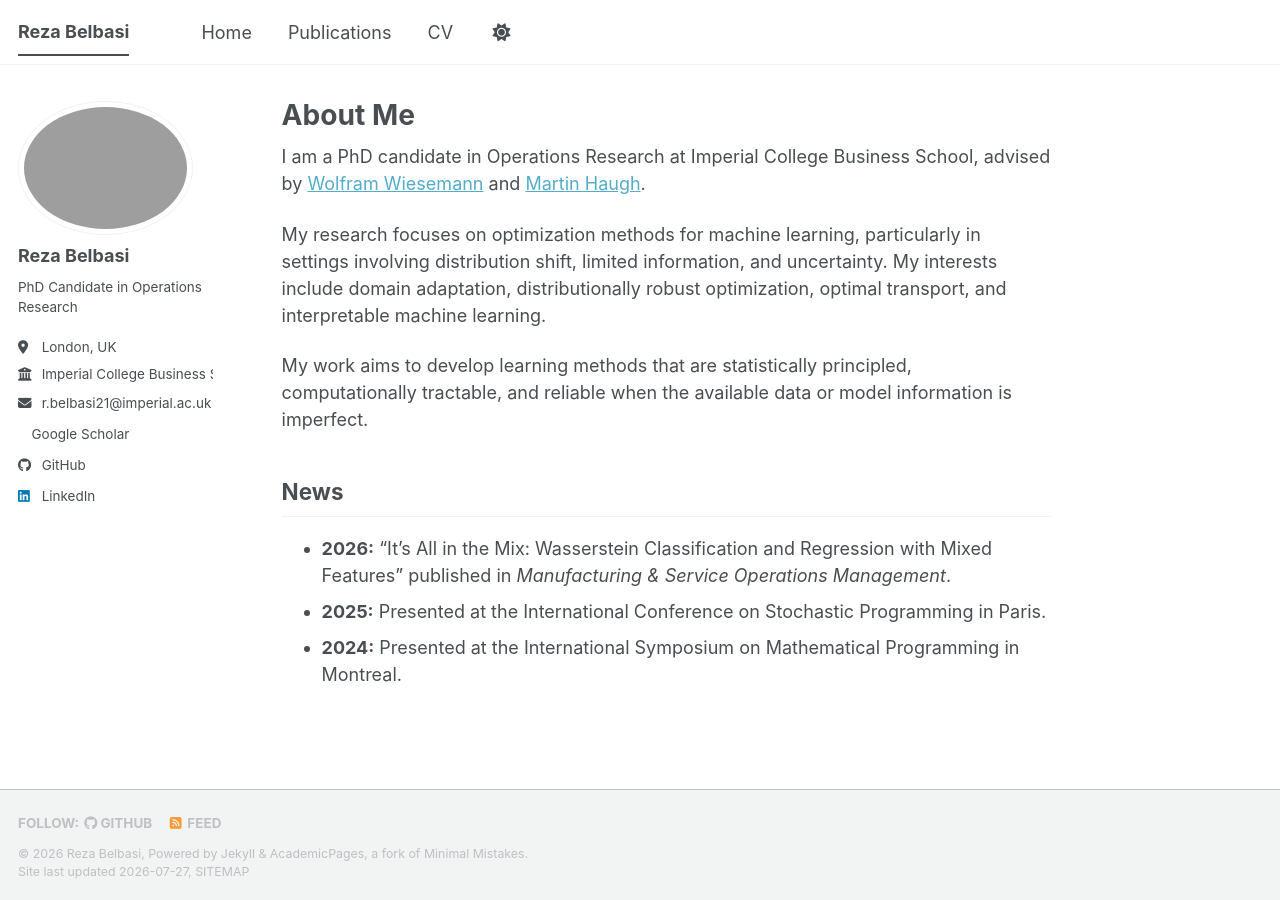
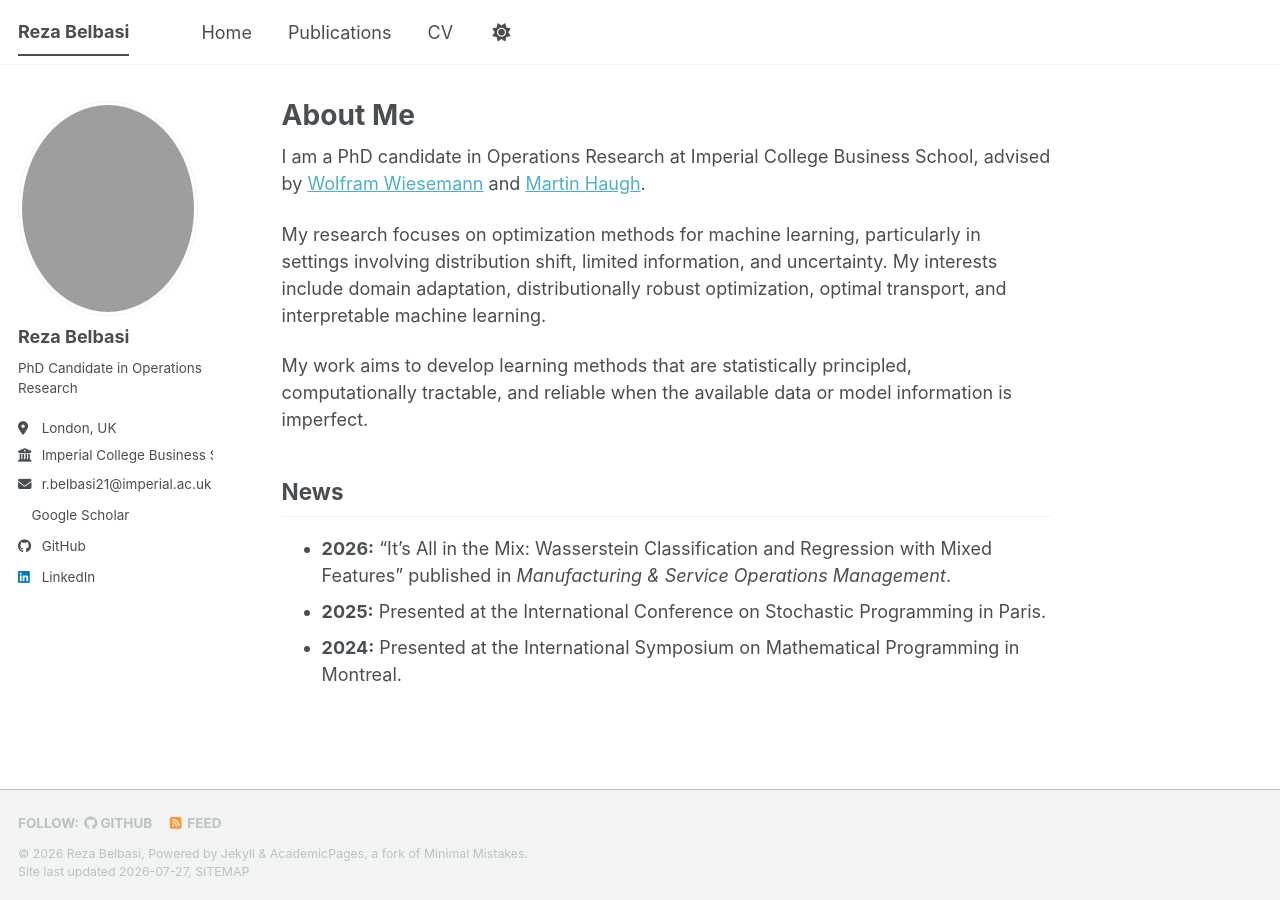
Before and after one commit to rezabelbasi/rezabelbasi.github.io, a Jekyll site: the page built from _pages/about.md, in a window 1280 px wide. Built offline with Jekyll 4.4.1, drawn with Linux system fonts in a browser that asks for light colours; a style sheet for code colours, icons or effects is not loaded.

Commit message:
Add custom styles for author profile photo

```diff
--- a/assets/css/main.scss
+++ b/assets/css/main.scss
@@ -37,3 +37,15 @@
     "layout/sidebar",
     "layout/json_cv"
 ;
+
+/* Custom profile-photo shape */
+.author__avatar img {
+  width: 180px;
+  height: 215px;
+  max-width: none;
+  object-fit: cover;
+  object-position: center;
+  border-radius: 50%;
+  padding: 3px;
+  border: 1px solid var(--global-border-color);
+}
```
